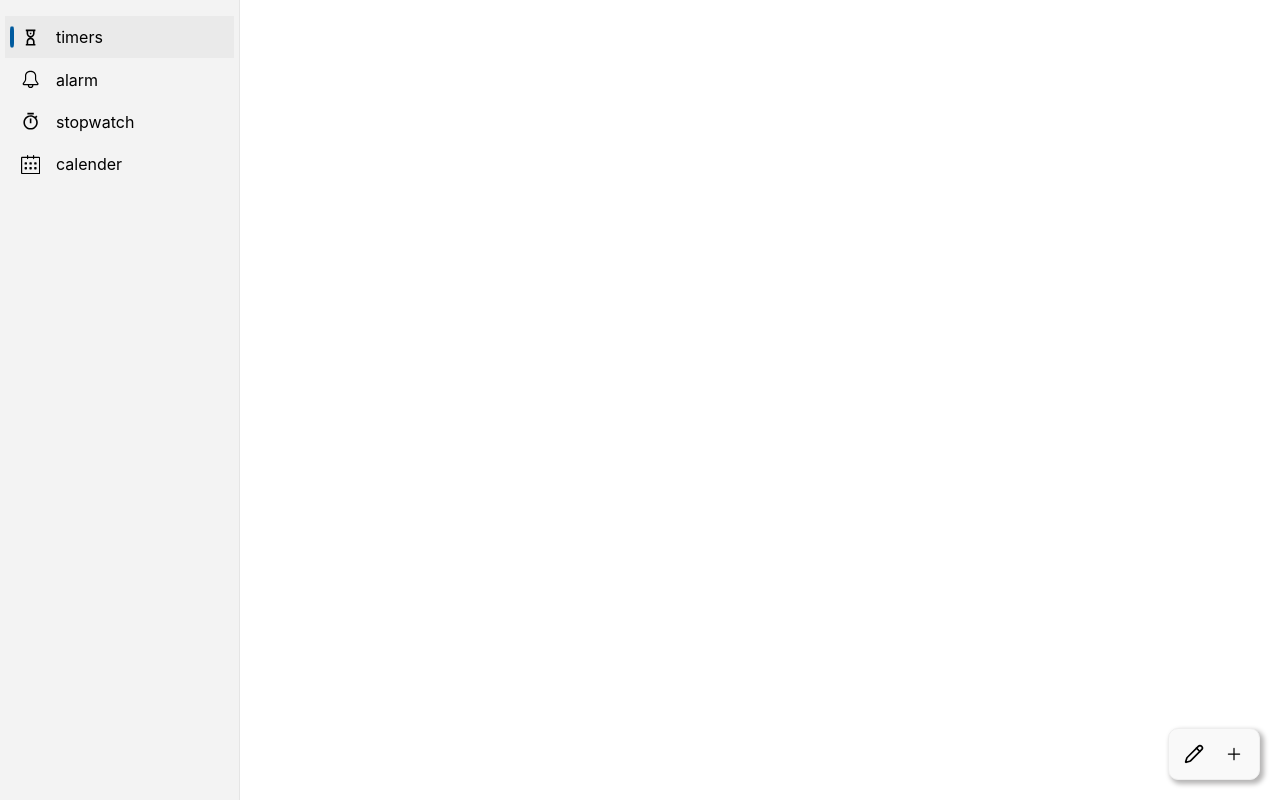
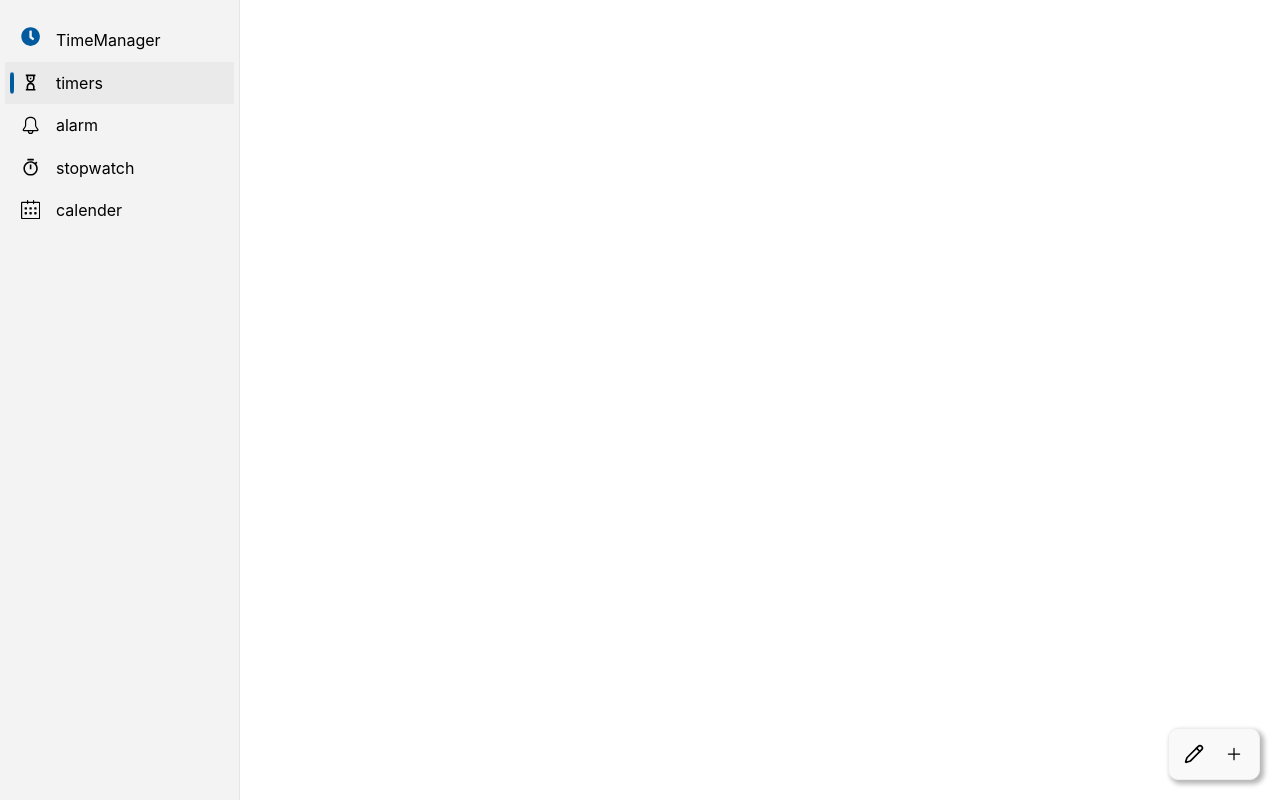
Before and after one commit to Mohanadfarid/TimeManager, a React (Vite) app: page / in a window 1280 px wide. Built offline with nearby package versions, Linux system fonts and the light colour scheme.

Commit message:
collapsed navbar

```diff
--- a/src/components/navbar/Navbar.tsx
+++ b/src/components/navbar/Navbar.tsx
@@ -5,23 +5,40 @@ import { CgSandClock } from "react-icons/cg";
 import { GoBell } from "react-icons/go";
 import { RiTimerLine } from "react-icons/ri";
 import { SlCalender } from "react-icons/sl";
+import { IoMenuSharp } from "react-icons/io5";
+import { FaClock } from "react-icons/fa";
+
 interface NavbarProps {}
 
 const Navbar: FunctionComponent<NavbarProps> = () => {
   return (
     <nav className="navbar">
+      <div className={"navbar__link"}>
+        <IoMenuSharp className={"navbar__icon hamburger-menu"} />
+        <span className={"navbar__title"}>
+        <FaClock className={'navbar__icon logo-icon'} />
+          TimeManager
+        </span>
+      </div>
+
       <NavLink className={"navbar__link"} to={"/"}>
-        <CgSandClock className="navbar__icon" /> timers
+        <CgSandClock className="navbar__icon" />{" "}
+        <span className={"navbar__title"}>timers</span>
       </NavLink>
+
       <NavLink className={"navbar__link"} to={"/alarm"}>
-        <GoBell className="navbar__icon"/> alarm
+        <GoBell className="navbar__icon" />{" "}
+        <span className={"navbar__title"}>alarm</span>
       </NavLink>
+
       <NavLink className={"navbar__link"} to={"/stopwatch"}>
-        <RiTimerLine className="navbar__icon"/>
-        stopwatch
+        <RiTimerLine className="navbar__icon" />
+        <span className={"navbar__title"}>stopwatch</span>
       </NavLink>
+
       <NavLink className={"navbar__link"} to={"/calender"}>
-        <SlCalender className="navbar__icon"/> calender
+        <SlCalender className="navbar__icon" />{" "}
+        <span className={"navbar__title"}>calender</span>
       </NavLink>
     </nav>
   );
--- a/src/components/navbar/navbar.scss
+++ b/src/components/navbar/navbar.scss
@@ -11,6 +11,8 @@
   top: 0;
   left: 0;
   border-right: 1px solid #e5e5e5;
+  transition: all 0.3s ease;
+
 
   .navbar__link {
     position: relative;
@@ -22,11 +24,11 @@
     &:hover {
       background-color: #eaeaea;
     }
-    &.active{
+    &.active {
       background-color: #eaeaea;
     }
-    &.active::before{
-        content: '';
+    &.active::before {
+      content: "";
       position: absolute;
       left: 5px;
       top: 50%;
@@ -38,8 +40,33 @@
     }
   }
 
-  .navbar__icon{
+  .navbar__icon {
     margin-right: 1rem;
     font-size: 1.2rem;
+    transition: all 0.3s ease;
+  }
+
+  .hamburger-menu{
+    display: none;
+    cursor: pointer;
+  }
+
+  .logo-icon{
+    color: $main-blue;
   }
 }
+
+@media only screen and (max-width: 880px) {
+  .navbar {
+    width: 4rem;
+    .navbar__icon{
+      margin-right: 0;
+    }
+    .navbar__title{
+      display: none;
+    }
+    .hamburger-menu{
+      display: block;
+    }
+  }
+}
--- a/src/layouts/rootlayout.scss
+++ b/src/layouts/rootlayout.scss
@@ -2,3 +2,9 @@
   min-height: 100vh;
   margin-left: 15rem;
 }
+
+@media only screen and (max-width: 880px) {
+  .rootlayout-body {
+    margin-left: 4rem;
+  }
+}
```
Also changed, not shown: src/assets/images/logo.png (added). Lines whose indentation alone changed are shown as unchanged.
